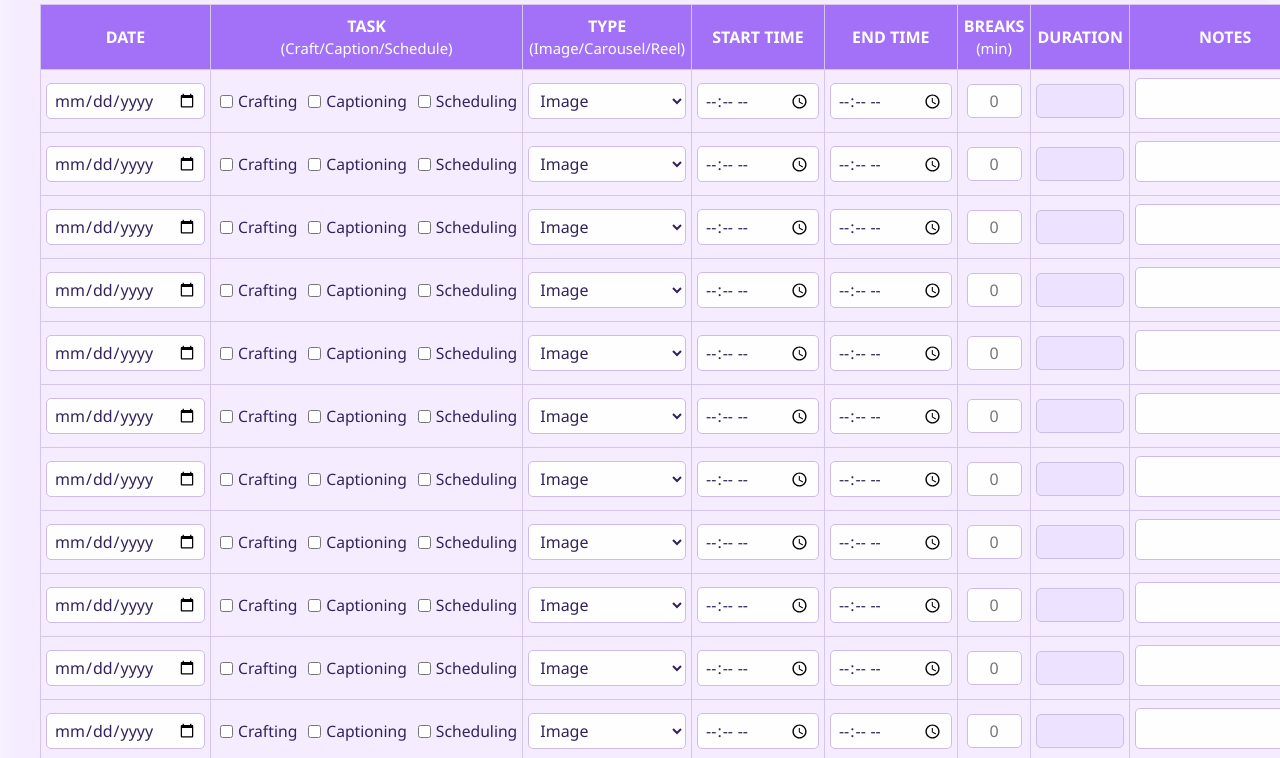
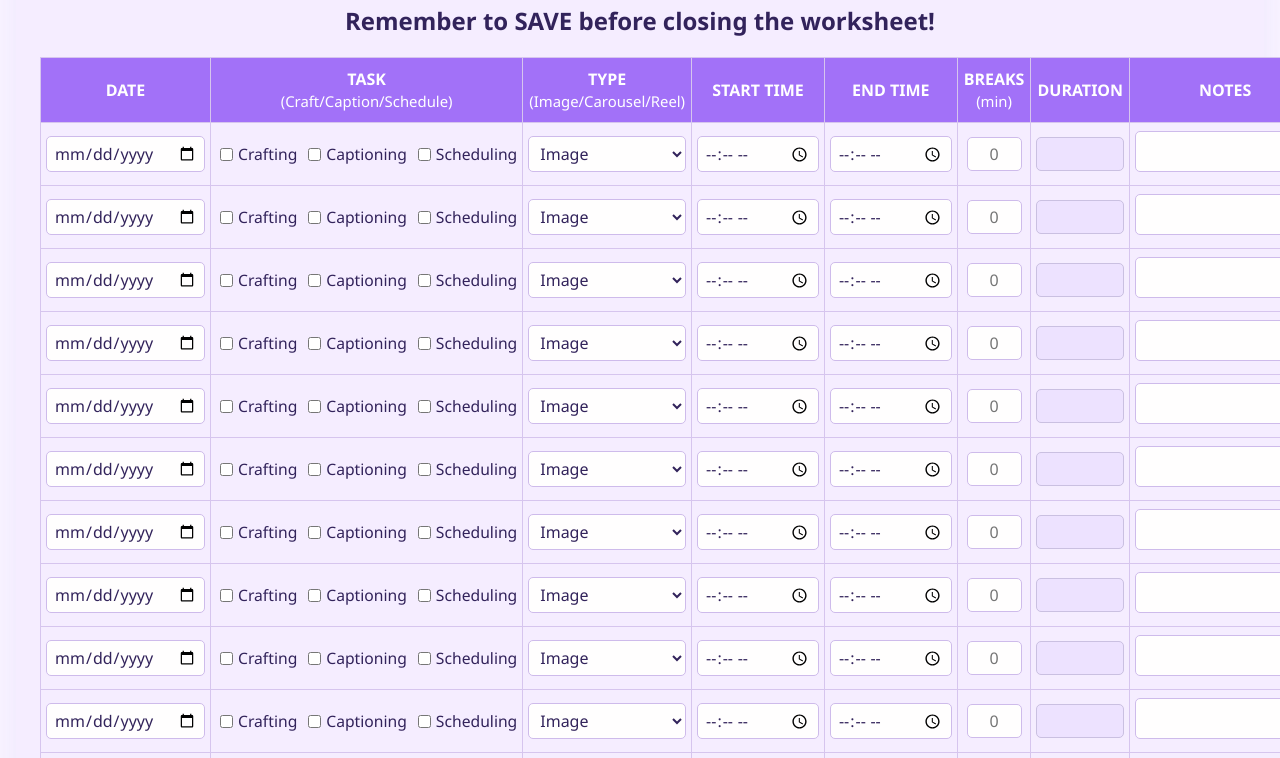
Before and after one commit to Tabitha-1/Content-Time-Tracker-Worksheet, a plain HTML site: page index.html in a window 1280 px wide. Shown: the part 144-902 px from the top of the page. Drawn offline with Linux system fonts and the light colour scheme.

Commit message:
Added h2

```diff
--- a/index.html
+++ b/index.html
@@ -239,6 +239,9 @@
 <body>
   <div class="container">
     <h1>Content Time Tracker Worksheet</h1>
+    <h2>
+      <center>Remember to SAVE before closing the worksheet!</center>
+    </h2>
     <form id="trackerForm" autocomplete="off">
       <table class="time-table" id="trackerTable">
         <thead>
```
